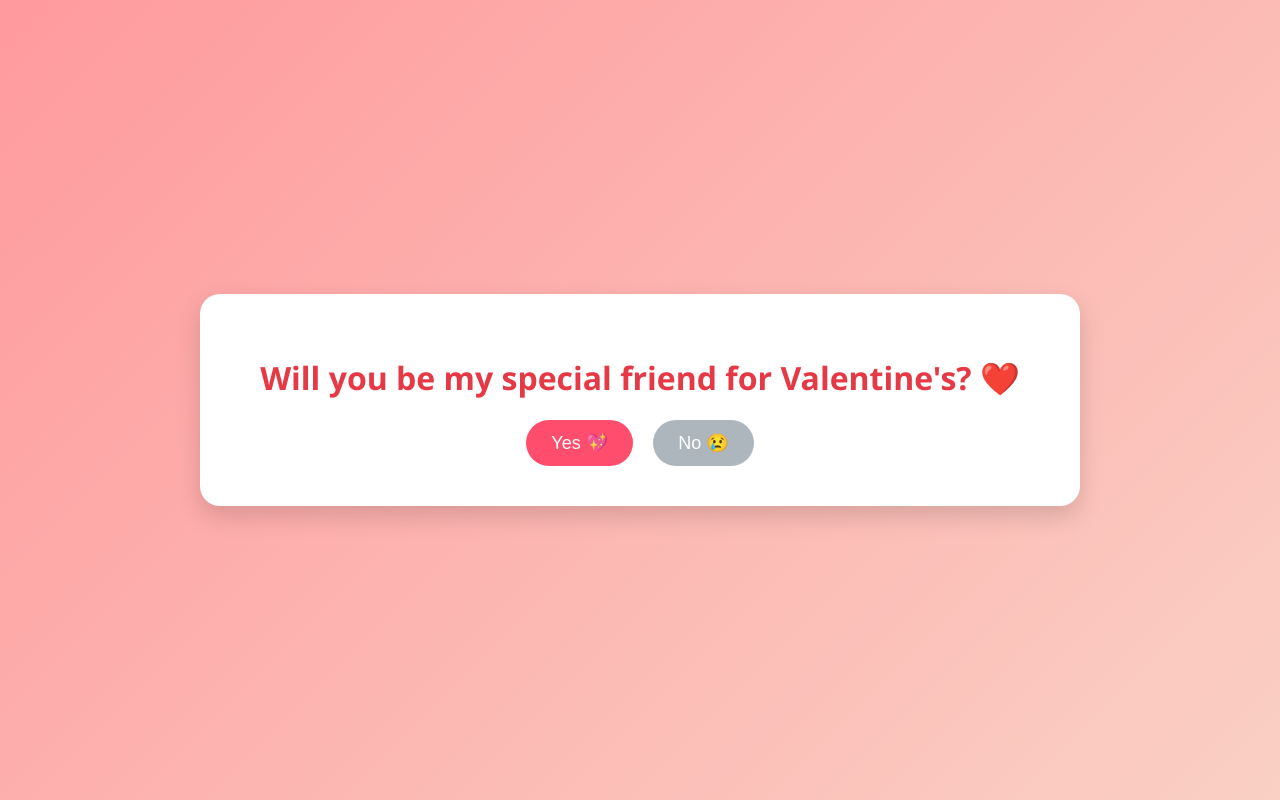
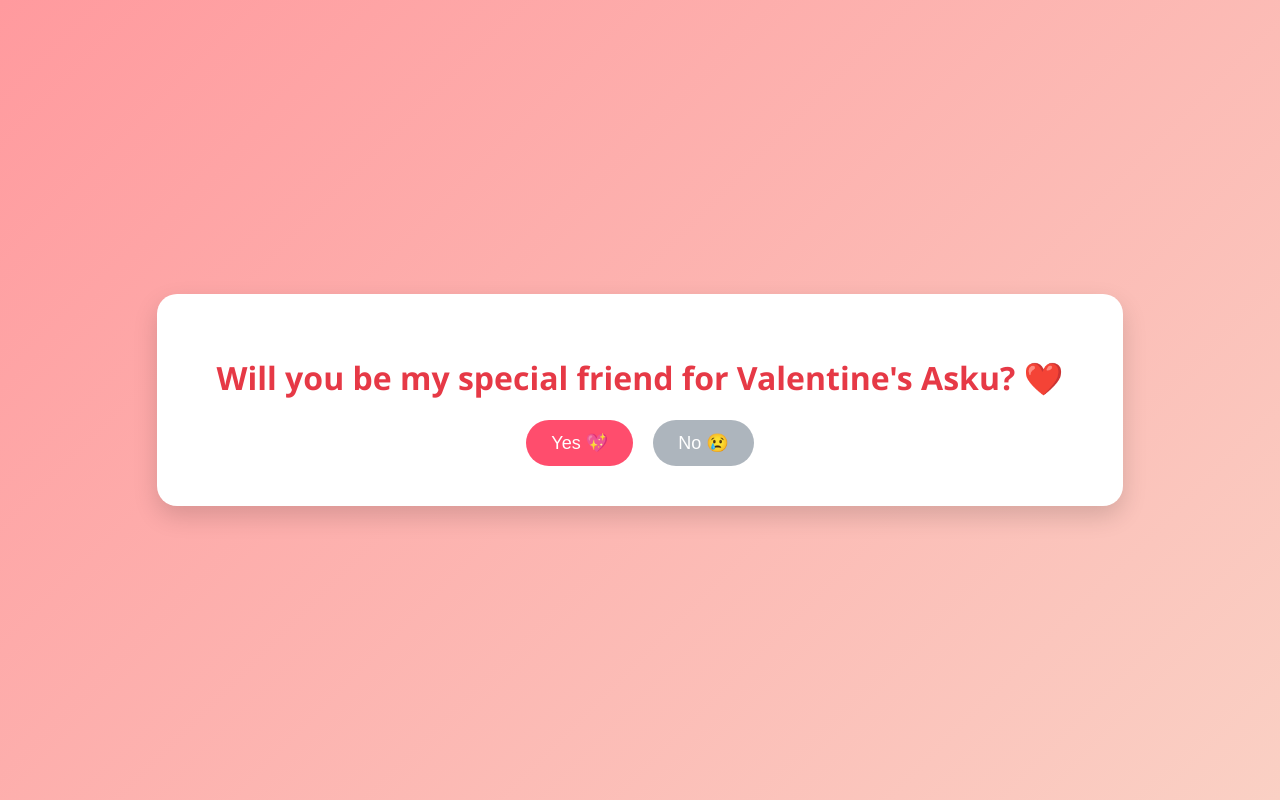
Before and after one commit to Y-D-U/Y-D-U.github.io, a plain HTML site: page index.html in a window 1280 px wide. Drawn offline with Linux system fonts and the light colour scheme.

```diff
--- a/index.html
+++ b/index.html
@@ -70,7 +70,7 @@ button {
 <body>
 
 <div class="card">
-    <h1>Will you be my special friend for Valentine's? ❤️</h1>
+    <h1>Will you be my special friend for Valentine's Asku? ❤️</h1>
 
     <div class="buttons">
         <button id="yesBtn">Yes 💖</button>
```
